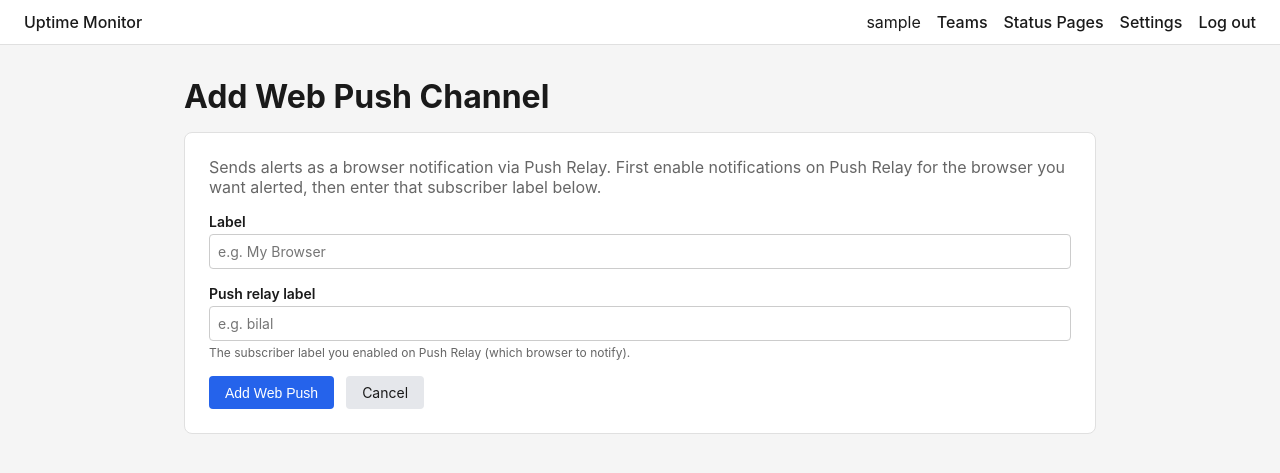
After one commit to bilalhasson/uptime-monitor, a Django app: page /settings/notifications/add-push-relay/ in a window 1280 px wide. The commit adds this page. Shown: the top 473 px of the page. Run offline with Django 5.2, Linux system fonts and the light colour scheme; the visitor is signed in with stand-in values (Sample User, id 1); data that the repository does not hold is empty; parts of the project's set-up code (start-up, migrations or seed data) failed here and were passed over.

Commit message:
Add Web Push (Push Relay) notification channel — backend, dispatch registration, add-channel form/view/UI, settings vars, tests

```diff
--- a/notifications/dispatch.py
+++ b/notifications/dispatch.py
@@ -12,11 +12,12 @@ def _register_backends():
     """Lazily import and register all backends."""
     if BACKENDS:
         return
-    from .backends import webhook_backend, slack_backend, sms_backend
+    from .backends import push_relay_backend, slack_backend, sms_backend, webhook_backend
 
     BACKENDS[NotificationChannel.ChannelType.WEBHOOK] = webhook_backend.send
     BACKENDS[NotificationChannel.ChannelType.SLACK] = slack_backend.send
     BACKENDS[NotificationChannel.ChannelType.SMS] = sms_backend.send
+    BACKENDS[NotificationChannel.ChannelType.PUSH_RELAY] = push_relay_backend.send
 
 
 def send_notification(user, subject, body, category=None, category_label=None):
--- a/notifications/forms.py
+++ b/notifications/forms.py
@@ -14,6 +14,19 @@ class WebhookChannelForm(forms.ModelForm):
         }
 
 
+class PushRelayChannelForm(forms.ModelForm):
+    class Meta:
+        model = NotificationChannel
+        fields = ("label", "push_relay_label")
+        widgets = {
+            "label": forms.TextInput(attrs={"placeholder": "e.g. My Browser", "class": "form-input"}),
+            "push_relay_label": forms.TextInput(attrs={"placeholder": "e.g. bilal", "class": "form-input"}),
+        }
+        help_texts = {
+            "push_relay_label": "The subscriber label you enabled on Push Relay (which browser to notify).",
+        }
+
+
 class SMSChannelForm(forms.ModelForm):
     class Meta:
         model = NotificationChannel
--- a/notifications/models.py
+++ b/notifications/models.py
@@ -24,6 +24,7 @@ class NotificationChannel(models.Model):
         SLACK = "slack", "Slack"
         WEBHOOK = "webhook", "Webhook"
         SMS = "sms", "SMS"
+        PUSH_RELAY = "push_relay", "Web Push (Push Relay)"
 
     user = models.ForeignKey(
         settings.AUTH_USER_MODEL,
@@ -47,6 +48,10 @@ class NotificationChannel(models.Model):
     # SMS
     sms_phone_number = models.CharField(max_length=20, blank=True, default="")
 
+    # Web Push (Push Relay) — the subscriber label to notify on the Push Relay service.
+    # The service URL + send key are app-level settings (PUSH_RELAY_URL / PUSH_RELAY_SEND_KEY).
+    push_relay_label = models.CharField(max_length=100, blank=True, default="")
+
     created_at = models.DateTimeField(auto_now_add=True)
 
     class Meta:
--- /dev/null
+++ b/notifications/templates/notifications/add_push_relay.html
@@ -0,0 +1,29 @@
+{% extends "base.html" %}
+
+{% block title %}Add Web Push — Uptime Monitor{% endblock %}
+
+{% block content %}
+<h1>Add Web Push Channel</h1>
+
+<div class="form-card">
+  <p style="color:#666;margin-bottom:1rem;">
+    Sends alerts as a browser notification via Push Relay. First enable notifications on Push Relay
+    for the browser you want alerted, then enter that subscriber label below.
+  </p>
+  <form method="post">
+    {% csrf_token %}
+    {% for field in form %}
+    <div class="form-group">
+      <label for="{{ field.id_for_label }}" class="form-label">{{ field.label }}</label>
+      {{ field }}
+      {% if field.help_text %}<p class="form-help">{{ field.help_text }}</p>{% endif %}
+      {% for error in field.errors %}<p class="form-error">{{ error }}</p>{% endfor %}
+    </div>
+    {% endfor %}
+    <div class="form-actions">
+      <button type="submit" class="btn btn-primary">Add Web Push</button>
+      <a href="{% url 'notification-settings' %}" class="btn btn-secondary">Cancel</a>
+    </div>
+  </form>
+</div>
+{% endblock %}
--- a/notifications/templates/notifications/notification_settings.html
+++ b/notifications/templates/notifications/notification_settings.html
@@ -86,6 +86,9 @@
     {% if twilio_configured %}
     <a href="{% url 'add-sms-channel' %}" class="btn btn-primary">Add SMS</a>
     {% endif %}
+    {% if push_relay_configured %}
+    <a href="{% url 'add-push-relay-channel' %}" class="btn btn-primary">Add Web Push</a>
+    {% endif %}
   </div>
 </div>
 {% endblock %}
--- a/notifications/urls.py
+++ b/notifications/urls.py
@@ -7,6 +7,7 @@ urlpatterns = [
     path("settings/emails/", views.email_preferences_redirect, name="email-preferences"),
     path("settings/notifications/add-webhook/", views.add_webhook_channel_view, name="add-webhook-channel"),
     path("settings/notifications/add-sms/", views.add_sms_channel_view, name="add-sms-channel"),
+    path("settings/notifications/add-push-relay/", views.add_push_relay_channel_view, name="add-push-relay-channel"),
     path("settings/notifications/channels/<int:channel_id>/toggle/", views.toggle_channel_view, name="toggle-channel"),
     path("settings/notifications/channels/<int:channel_id>/delete/", views.delete_channel_view, name="delete-channel"),
     path("settings/notifications/slack/connect/", views_slack.slack_oauth_initiate, name="slack-oauth-initiate"),
--- a/notifications/views.py
+++ b/notifications/views.py
@@ -3,7 +3,7 @@ from django.contrib import messages
 from django.contrib.auth.decorators import login_required
 from django.shortcuts import get_object_or_404, redirect, render
 
-from .forms import SMSChannelForm, WebhookChannelForm
+from .forms import PushRelayChannelForm, SMSChannelForm, WebhookChannelForm
 from .models import NotificationChannel, NotificationPreference
 
 
@@ -32,6 +32,9 @@ def notification_settings_view(request):
     channels = NotificationChannel.objects.filter(user=request.user)
     slack_client_id = getattr(settings, "SLACK_CLIENT_ID", "")
     twilio_configured = bool(getattr(settings, "TWILIO_ACCOUNT_SID", ""))
+    push_relay_configured = bool(
+        getattr(settings, "PUSH_RELAY_URL", "") and getattr(settings, "PUSH_RELAY_SEND_KEY", "")
+    )
 
     return render(
         request,
@@ -41,6 +44,7 @@ def notification_settings_view(request):
             "channels": channels,
             "slack_client_id": slack_client_id,
             "twilio_configured": twilio_configured,
+            "push_relay_configured": push_relay_configured,
         },
     )
 
@@ -80,6 +84,23 @@ def add_sms_channel_view(request):
 
 
 @login_required
+def add_push_relay_channel_view(request):
+    if request.method == "POST":
+        form = PushRelayChannelForm(request.POST)
+        if form.is_valid():
+            channel = form.save(commit=False)
+            channel.user = request.user
+            channel.channel_type = NotificationChannel.ChannelType.PUSH_RELAY
+            channel.save()
+            messages.success(request, "Web Push channel added.")
+            return redirect("notification-settings")
+    else:
+        form = PushRelayChannelForm()
+
+    return render(request, "notifications/add_push_relay.html", {"form": form})
+
+
+@login_required
 def toggle_channel_view(request, channel_id):
     channel = get_object_or_404(NotificationChannel, pk=channel_id, user=request.user)
     if request.method == "POST":
--- a/uptime_monitor/settings.py
+++ b/uptime_monitor/settings.py
@@ -224,6 +224,11 @@ TWILIO_ACCOUNT_SID = os.environ.get("TWILIO_ACCOUNT_SID", "")
 TWILIO_AUTH_TOKEN = os.environ.get("TWILIO_AUTH_TOKEN", "")
 TWILIO_FROM_NUMBER = os.environ.get("TWILIO_FROM_NUMBER", "")
 
+# Push Relay (Web Push) — self-hosted notification service. Both must be set for the
+# "Add Web Push" channel to appear.
+PUSH_RELAY_URL = os.environ.get("PUSH_RELAY_URL", "")
+PUSH_RELAY_SEND_KEY = os.environ.get("PUSH_RELAY_SEND_KEY", "")
+
 # Sentry
 SENTRY_DSN = os.environ.get("SENTRY_DSN", "")
 if SENTRY_DSN:
```
Also changed, not shown: notifications/backends/push_relay_backend.py (added, +35 -0 lines), notifications/tests.py (+33 -0 lines), notifications/migrations/0003_notificationchannel_push_relay_label_and_more.py (added).
